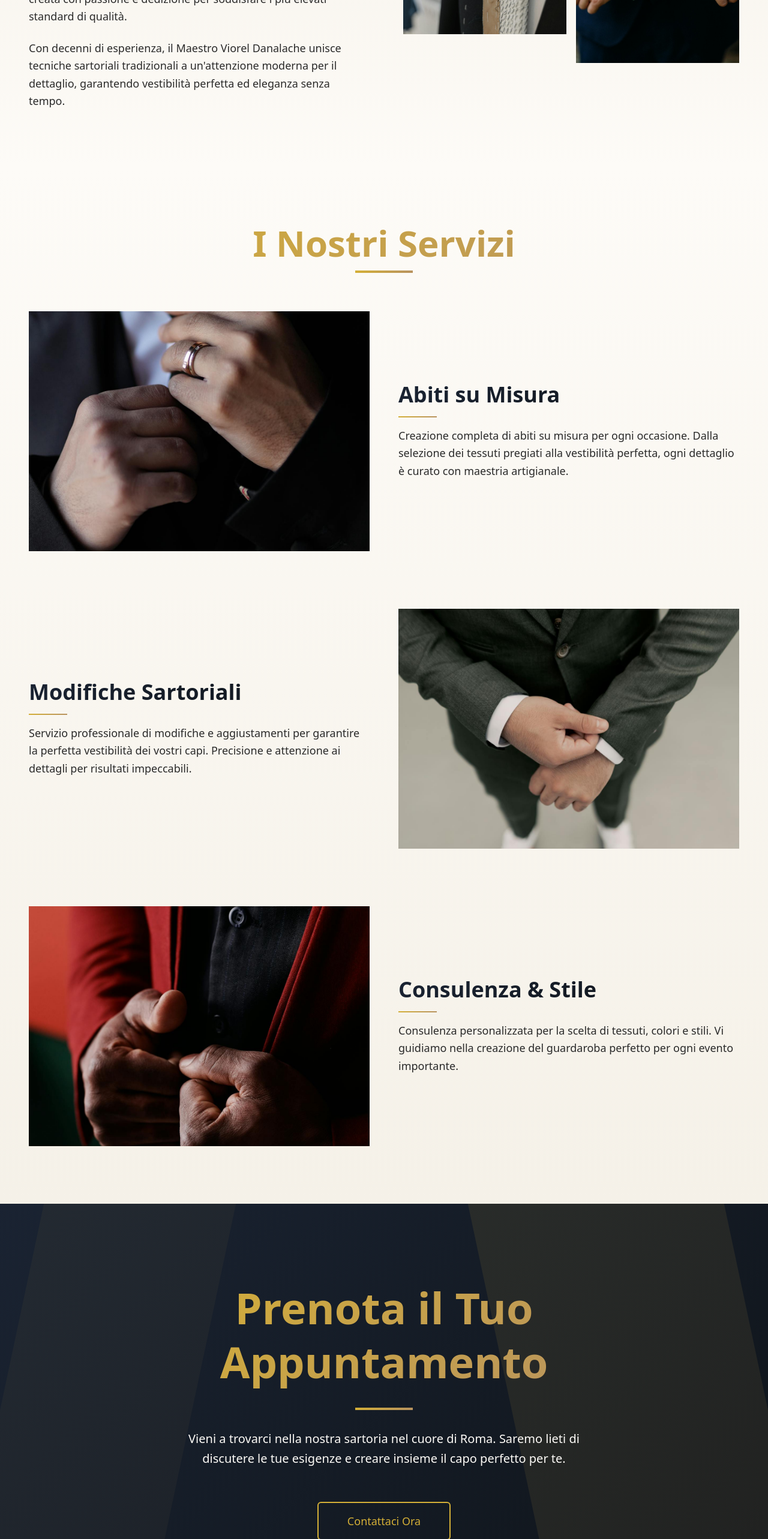
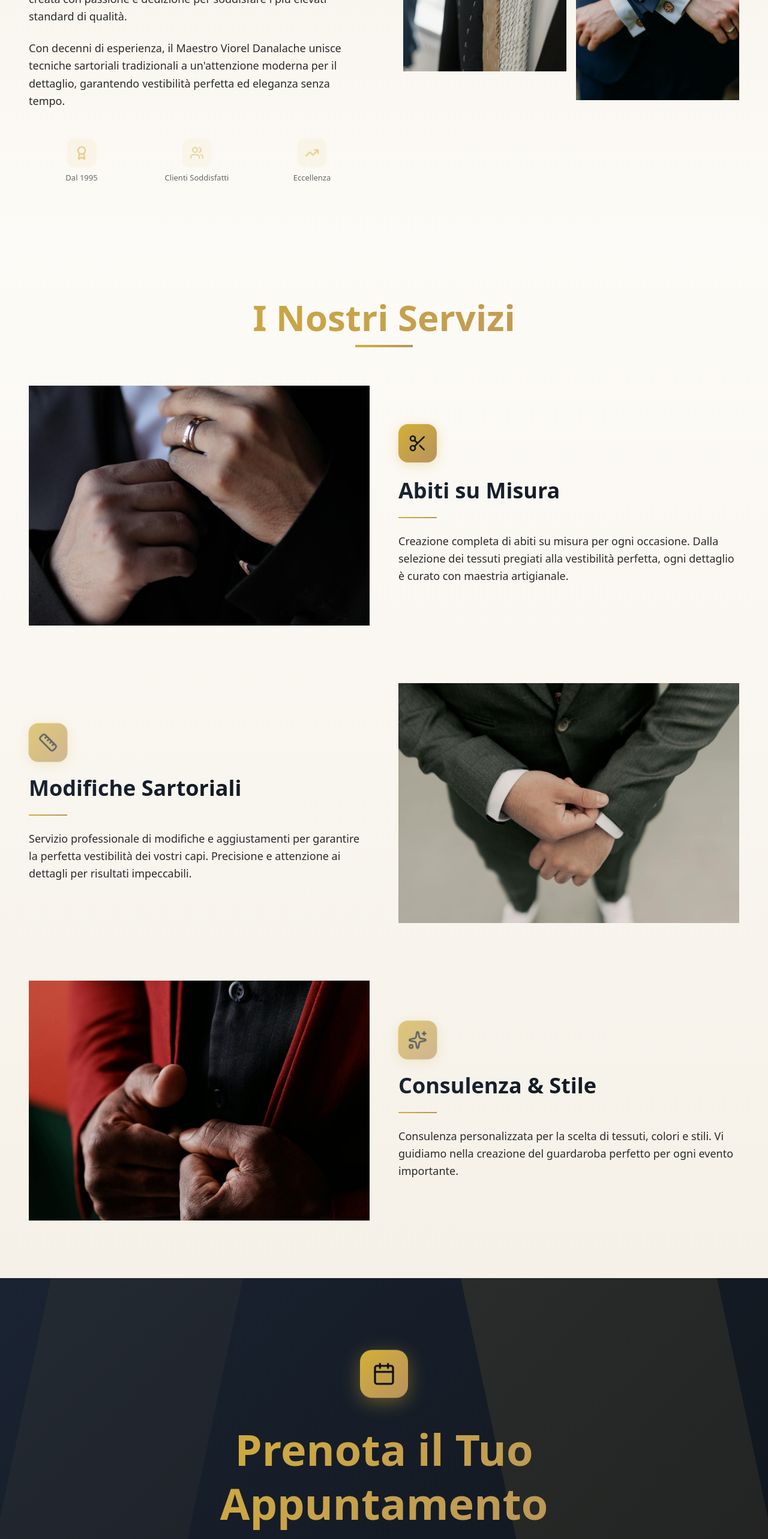
Before and after one commit to ZaZza402/sartoria-viorel, a React (Vite) app: page / in a window 1280 px wide. Shown: the part 1173-3739 px from the top of the page at 60% size. Built offline with nearby package versions, Linux system fonts and the light colour scheme.

Commit message:
feat: add lucide-react icons with elegant animations throughout the site

```diff
--- a/package.json
+++ b/package.json
@@ -12,6 +12,7 @@
   "dependencies": {
     "clsx": "^2.1.1",
     "framer-motion": "^12.23.24",
+    "lucide-react": "^0.552.0",
     "react": "^19.1.1",
     "react-dom": "^19.1.1",
     "react-router-dom": "^7.9.5"
--- a/src/components/sections/ContactSection.tsx
+++ b/src/components/sections/ContactSection.tsx
@@ -1,5 +1,6 @@
 import React from "react";
 import { motion } from "framer-motion";
+import { Calendar } from "lucide-react";
 import { Button } from "../ui/Button";
 
 export const ContactSection: React.FC = () => {
@@ -20,6 +21,20 @@ export const ContactSection: React.FC = () => {
           viewport={{ once: true }}
           className="text-center space-y-8"
         >
+          {/* Decorative Icon */}
+          <div
+            style={{
+              display: "inline-flex",
+              padding: "20px",
+              borderRadius: "20px",
+              background: "linear-gradient(135deg, #d4af37 0%, #b8935f 100%)",
+              boxShadow: "0 8px 32px rgba(212, 175, 55, 0.4)",
+              animation: "float 4s ease-in-out infinite",
+            }}
+          >
+            <Calendar size={40} color="#0f1419" strokeWidth={2} />
+          </div>
+
           <h2
             className="font-script text-5xl md:text-7xl leading-tight"
             style={{
--- a/src/components/sections/ServicesSection.tsx
+++ b/src/components/sections/ServicesSection.tsx
@@ -1,5 +1,6 @@
 import React from "react";
 import { motion } from "framer-motion";
+import { Scissors, Ruler, Sparkles } from "lucide-react";
 import suit1Img from "../../assets/images/suit-1.jpg";
 import suit3Img from "../../assets/images/suit-3.jpg";
 import suit4Img from "../../assets/images/suit-4.jpg";
@@ -11,18 +12,24 @@ export const ServicesSection: React.FC = () => {
       description:
         "Creazione completa di abiti su misura per ogni occasione. Dalla selezione dei tessuti pregiati alla vestibilità perfetta, ogni dettaglio è curato con maestria artigianale.",
       image: suit1Img,
+      icon: Scissors,
+      animation: "float",
     },
     {
       title: "Modifiche Sartoriali",
       description:
         "Servizio professionale di modifiche e aggiustamenti per garantire la perfetta vestibilità dei vostri capi. Precisione e attenzione ai dettagli per risultati impeccabili.",
       image: suit3Img,
+      icon: Ruler,
+      animation: "shimmer",
     },
     {
       title: "Consulenza & Stile",
       description:
         "Consulenza personalizzata per la scelta di tessuti, colori e stili. Vi guidiamo nella creazione del guardaroba perfetto per ogni evento importante.",
       image: suit4Img,
+      icon: Sparkles,
+      animation: "shimmer",
     },
   ];
 
@@ -84,7 +91,25 @@ export const ServicesSection: React.FC = () => {
               </div>
 
               {/* Content */}
-              <div className="w-full md:w-1/2 space-y-4">
+              <div className="w-full md:w-1/2 space-y-6">
+                {/* Icon with animation */}
+                <div
+                  style={{
+                    display: "inline-flex",
+                    padding: "16px",
+                    borderRadius: "16px",
+                    background: "linear-gradient(135deg, #d4af37 0%, #b8935f 100%)",
+                    boxShadow: "0 4px 20px rgba(212, 175, 55, 0.3)",
+                    animation: `${service.animation} 3s ease-in-out infinite`,
+                  }}
+                >
+                  <service.icon
+                    size={32}
+                    color="#0f1419"
+                    strokeWidth={2}
+                  />
+                </div>
+
                 <h3
                   className="font-elegant text-3xl md:text-4xl"
                   style={{
--- a/src/components/sections/WelcomeSection.tsx
+++ b/src/components/sections/WelcomeSection.tsx
@@ -1,5 +1,6 @@
 import React from "react";
 import { motion } from "framer-motion";
+import { Award, TrendingUp, Users } from "lucide-react";
 import rawSuitImg from "../../assets/images/raw-suit-1.jpg";
 import sleeveButtonImg from "../../assets/images/sleeve-button-suit.jpg";
 
@@ -53,6 +54,58 @@ export const WelcomeSection: React.FC = () => {
               dettaglio, garantendo vestibilità perfetta ed eleganza senza
               tempo.
             </p>
+
+            {/* Feature Icons */}
+            <div className="grid grid-cols-3 gap-4 pt-6">
+              <div className="text-center space-y-2">
+                <div
+                  style={{
+                    display: "inline-flex",
+                    padding: "12px",
+                    borderRadius: "12px",
+                    background: "rgba(212, 175, 55, 0.1)",
+                    animation: "shimmer 3s ease-in-out infinite",
+                  }}
+                >
+                  <Award size={24} style={{ color: "#d4af37" }} strokeWidth={2} />
+                </div>
+                <p style={{ fontSize: "13px", color: "#666666", fontWeight: 500 }}>
+                  Dal 1995
+                </p>
+              </div>
+              <div className="text-center space-y-2">
+                <div
+                  style={{
+                    display: "inline-flex",
+                    padding: "12px",
+                    borderRadius: "12px",
+                    background: "rgba(212, 175, 55, 0.1)",
+                    animation: "shimmer 3s ease-in-out infinite 0.5s",
+                  }}
+                >
+                  <Users size={24} style={{ color: "#d4af37" }} strokeWidth={2} />
+                </div>
+                <p style={{ fontSize: "13px", color: "#666666", fontWeight: 500 }}>
+                  Clienti Soddisfatti
+                </p>
+              </div>
+              <div className="text-center space-y-2">
+                <div
+                  style={{
+                    display: "inline-flex",
+                    padding: "12px",
+                    borderRadius: "12px",
+                    background: "rgba(212, 175, 55, 0.1)",
+                    animation: "shimmer 3s ease-in-out infinite 1s",
+                  }}
+                >
+                  <TrendingUp size={24} style={{ color: "#d4af37" }} strokeWidth={2} />
+                </div>
+                <p style={{ fontSize: "13px", color: "#666666", fontWeight: 500 }}>
+                  Eccellenza
+                </p>
+              </div>
+            </div>
           </motion.div>
 
           {/* Images */}
--- a/src/index.css
+++ b/src/index.css
@@ -40,11 +40,56 @@
 }
 
 @keyframes pulse {
-  0%, 100% {
+  0%,
+  100% {
     opacity: 1;
   }
   50% {
     opacity: 0.5;
+  }
+}
+
+@keyframes float {
+  0%, 100% {
+    transform: translateY(0px);
+  }
+  50% {
+    transform: translateY(-10px);
+  }
+}
+
+@keyframes rotate {
+  from {
+    transform: rotate(0deg);
+  }
+  to {
+    transform: rotate(360deg);
+  }
+}
+
+@keyframes shimmer {
+  0% {
+    opacity: 0.5;
+    transform: scale(1);
+  }
+  50% {
+    opacity: 1;
+    transform: scale(1.05);
+  }
+  100% {
+    opacity: 0.5;
+    transform: scale(1);
+  }
+}
+
+@keyframes slideInLeft {
+  from {
+    opacity: 0;
+    transform: translateX(-20px);
+  }
+  to {
+    opacity: 1;
+    transform: translateX(0);
   }
 }
 
```
Also changed, not shown: src/components/layout/Footer.tsx (+49 -11 lines), 1 other file (tests, documents, lock files or other folders).
